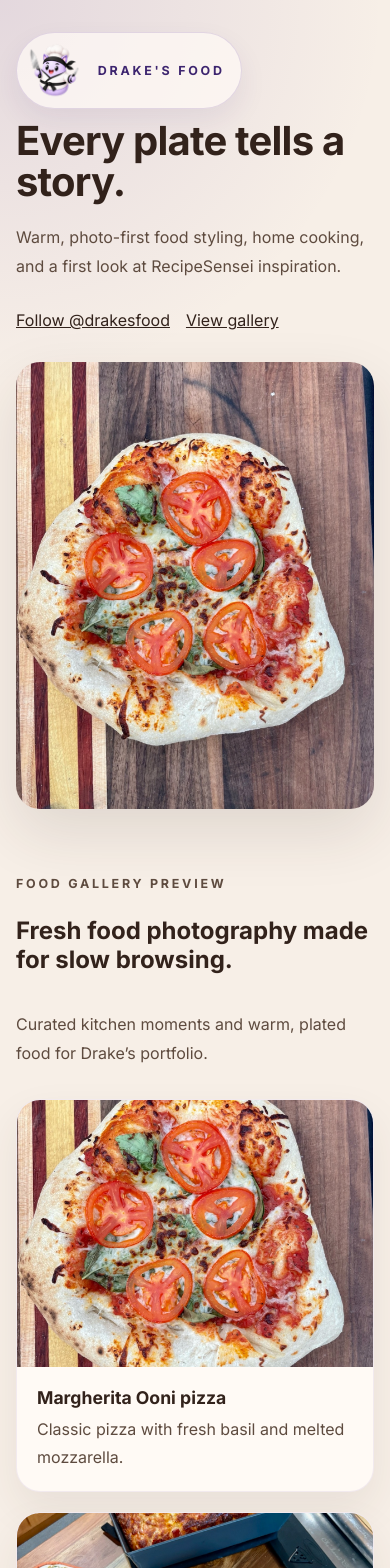
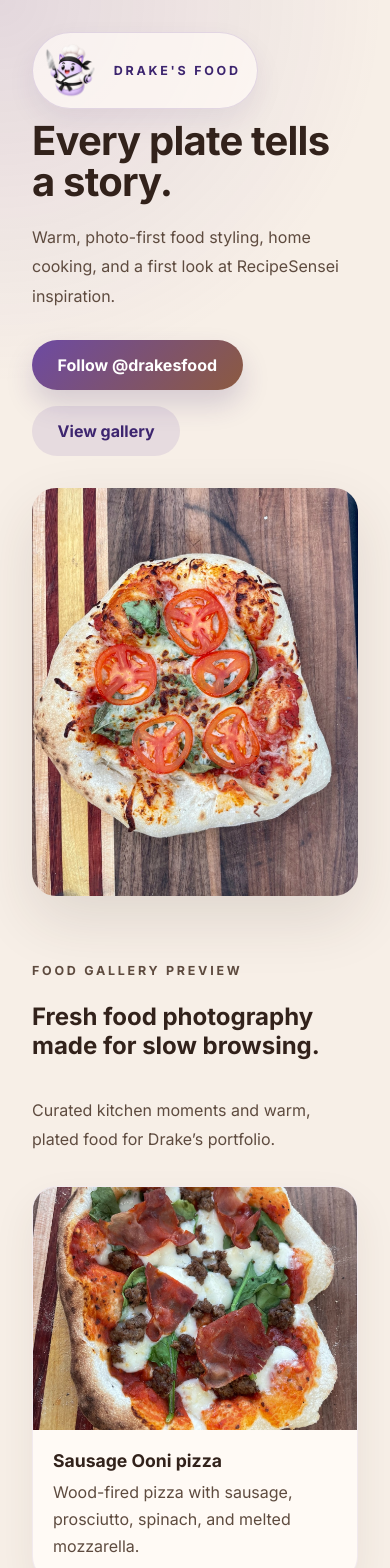
Before and after one commit to drakejrobert-sudo/drakesfood, an Angular app: page / in a window 390 px wide. Shown: the top 1568 px of the page. Built offline with nearby package versions, Linux system fonts and the light colour scheme.

Commit message:
Fix responsive shared styles and gallery lead image (#14)

```diff
--- a/src/app/app.css
+++ b/src/app/app.css
@@ -25,47 +25,3 @@
 .skip-link:focus-visible {
   transform: translateY(0);
 }
-
-section {
-  width: min(1200px, calc(100% - 2rem));
-  margin: 0 auto;
-}
-
-button,
-.button {
-  display: inline-flex;
-  align-items: center;
-  justify-content: center;
-  border: none;
-  border-radius: 999px;
-  text-decoration: none;
-  cursor: pointer;
-  font-weight: 700;
-  transition:
-    transform 160ms ease,
-    box-shadow 160ms ease,
-    background-color 160ms ease;
-}
-
-.button:hover {
-  transform: translateY(-1px);
-}
-
-.button-primary {
-  background: linear-gradient(135deg, var(--color-purple), var(--color-clay));
-  color: #fff;
-  padding: 0.95rem 1.6rem;
-  box-shadow: 0 14px 28px rgba(61, 37, 111, 0.18);
-}
-
-.button-secondary {
-  background: var(--color-purple-wash);
-  color: var(--color-purple-dark);
-  padding: 0.95rem 1.6rem;
-}
-
-@media (min-width: 900px) {
-  section {
-    width: min(1120px, calc(100% - 4rem));
-  }
-}
--- a/src/app/components/hero/hero.component.css
+++ b/src/app/components/hero/hero.component.css
@@ -55,6 +55,7 @@
 .hero-image img {
   width: 100%;
   aspect-ratio: 4 / 5;
+  max-height: 560px;
   border-radius: 1.5rem;
   object-fit: cover;
   box-shadow: var(--shadow-photo);
--- a/src/app/components/instagram-cta/instagram-cta.component.css
+++ b/src/app/components/instagram-cta/instagram-cta.component.css
@@ -25,6 +25,10 @@
   line-height: 1.8;
 }
 
+.instagram-card .button {
+  justify-self: start;
+}
+
 @media (min-width: 900px) {
   .instagram-card {
     grid-template-columns: 1.4fr auto;
--- a/src/app/data/gallery.data.ts
+++ b/src/app/data/gallery.data.ts
@@ -3,10 +3,10 @@ import { GalleryItem } from './gallery.model';
 export const galleryItems: GalleryItem[] = [
   {
     id: 1,
-    title: 'Margherita Ooni pizza',
-    description: 'Classic pizza with fresh basil and melted mozzarella.',
-    imageUrl: 'assets/images/markaritaOoniPizza.jpeg',
-    altText: 'Margherita pizza fresh from the Ooni oven with melted mozzarella and basil',
+    title: 'Sausage Ooni pizza',
+    description: 'Wood-fired pizza with sausage, prosciutto, spinach, and melted mozzarella.',
+    imageUrl: 'assets/images/ssgOoniPizza.jpeg',
+    altText: 'Ooni pizza topped with sausage, prosciutto, spinach, and melted mozzarella',
   },
   {
     id: 2,
--- a/src/styles.css
+++ b/src/styles.css
@@ -52,6 +52,44 @@ button:focus-visible,
   outline-offset: 4px;
 }
 
+section {
+  width: min(1200px, calc(100% - 2rem));
+  margin: 0 auto;
+}
+
+button,
+.button {
+  display: inline-flex;
+  align-items: center;
+  justify-content: center;
+  border: none;
+  border-radius: 999px;
+  text-decoration: none;
+  cursor: pointer;
+  font-weight: 700;
+  transition:
+    transform 160ms ease,
+    box-shadow 160ms ease,
+    background-color 160ms ease;
+}
+
+.button:hover {
+  transform: translateY(-1px);
+}
+
+.button-primary {
+  background: linear-gradient(135deg, var(--color-purple), var(--color-clay));
+  color: #fff;
+  padding: 0.95rem 1.6rem;
+  box-shadow: 0 14px 28px rgba(61, 37, 111, 0.18);
+}
+
+.button-secondary {
+  background: var(--color-purple-wash);
+  color: var(--color-purple-dark);
+  padding: 0.95rem 1.6rem;
+}
+
 p {
   margin: 0;
 }
@@ -62,6 +100,12 @@ p {
   font-weight: 700;
   letter-spacing: 0.22em;
   text-transform: uppercase;
+}
+
+@media (min-width: 900px) {
+  section {
+    width: min(1120px, calc(100% - 4rem));
+  }
 }
 
 @media (prefers-reduced-motion: reduce) {
```
Also changed, not shown: 1 other file (tests, documents, lock files or other folders).
